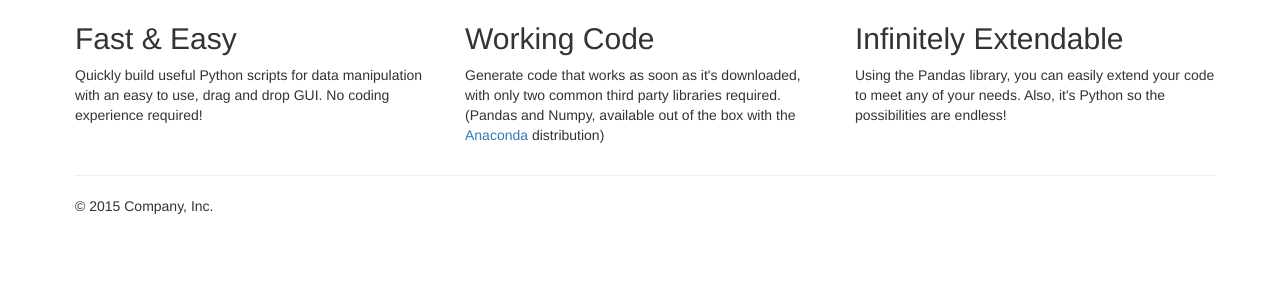
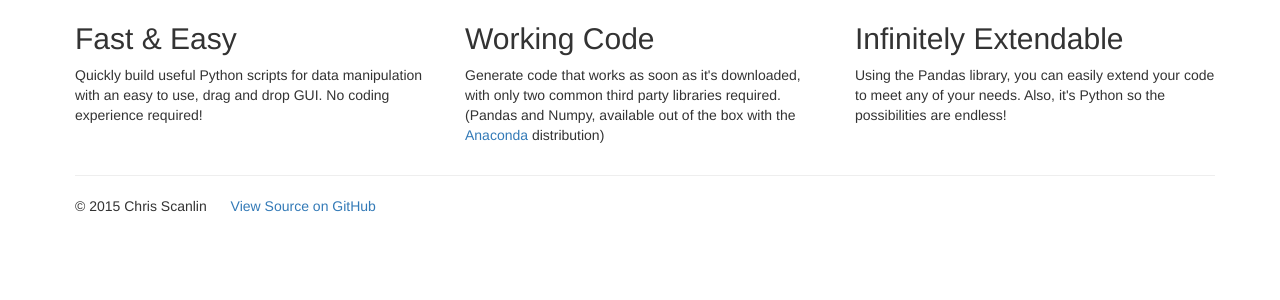
Before and after one commit to cscanlin/munger-builder, a Django app: page / in a window 1280 px wide. Shown: the part 379-679 px from the top of the page. Run offline with Django 3.2, Linux system fonts and the light colour scheme; parts of the project's set-up code (start-up, migrations or seed data) failed here and were passed over; some libraries are stand-ins or nearby versions.

Commit message:
add github link

```diff
--- a/munger_builder/templates/home.html
+++ b/munger_builder/templates/home.html
@@ -31,7 +31,8 @@
     <hr>
 
     <footer>
-      <p>&copy; 2015 Company, Inc.</p>
+      <div class="footer-element">&copy; 2015 Chris Scanlin</div>
+      <div class="footer-element"><a href="https://github.com/cscanlin/munger-builder">View Source on GitHub<a></div>
     </footer>
   </div>
 {% endblock content %}
--- a/static/extra_css.css
+++ b/static/extra_css.css
@@ -44,3 +44,8 @@ fieldset {
   margin-left: -10px;
   margin-top: -20px;
 }
+
+.footer-element {
+  padding-right: 20px;
+  display: inline-block;
+}
```
Also changed, not shown: README.md.
